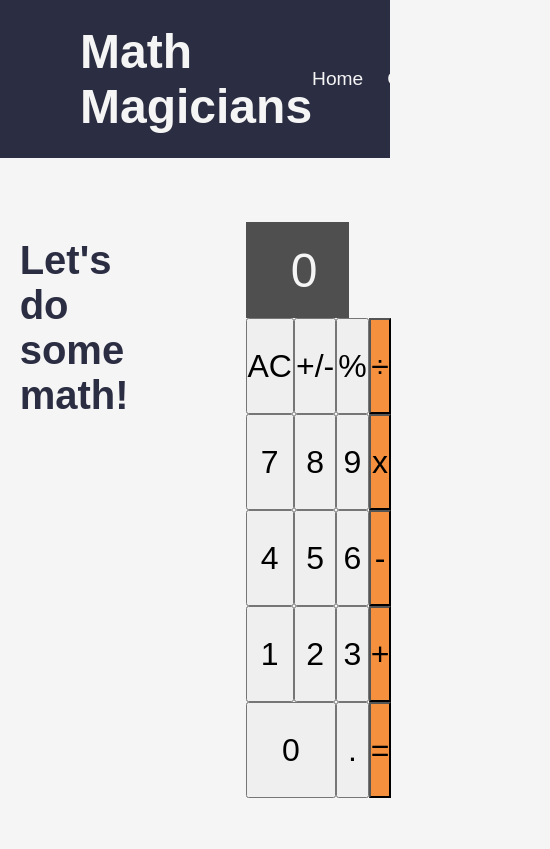
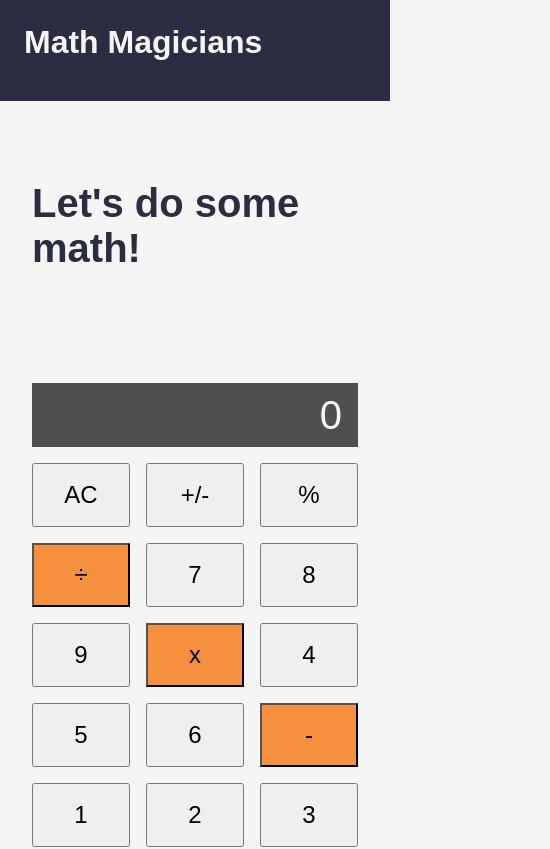
Before and after one commit to Cisco-the-wayword/Math-magicians, a React (Create React App) app: page /calculator in a window 390 px wide. Shown: the top 849 px of the page, 550 px wide, since content can reach past the window. Built offline with nearby package versions, Linux system fonts and the light colour scheme.

Commit message:
Add mobile styling

```diff
--- a/src/App.css
+++ b/src/App.css
@@ -128,3 +128,80 @@ body {
   text-align: center;
   color: #2b2d42;
 }
+
+@media only screen and (max-width: 600px) {
+  .navBar {
+  flex-direction: column;
+  align-items: flex-start;
+  padding: 1.5rem;
+  }
+
+  .navHeading {
+  font-size: 2rem;
+  margin-bottom: 1rem;
+  }
+
+  .navLinks {
+  display: none;
+  flex-direction: column;
+  gap: 1rem;
+  margin-top: 1rem;
+  background-color: #2b2d42;
+  width: 100%;
+  padding: 1rem;
+  }
+
+  .navLinks li {
+  width: 100%;
+  }
+
+  .navLinks li a {
+  font-size: 1.5rem;
+  color: #f5f5f5;
+  }
+
+  .showMenu {
+  display: block;
+  }
+
+  .calcPage {
+  grid-template-columns: 1fr;
+  }
+
+  .calculator {
+  width: 100%;
+  }
+
+  .resultBar {
+  height: 4rem;
+  font-size: 2.5rem;
+  padding: 0 1rem;
+  }
+
+  .keypad {
+  grid-template-columns: repeat(3, 1fr);
+  gap: 1rem;
+  margin-top: 1rem;
+  }
+
+  .singleButton,
+  .doubleButton {
+  height: 4rem;
+  font-size: 1.5rem;
+  }
+
+  .quoteContainer {
+  margin-top: 5rem;
+  font-size: 1.5rem;
+  }
+
+  .menuIcon {
+  font-size: 2.5rem;
+  cursor: pointer;
+  color: #f5f5f5;
+  }
+
+  .showMenu {
+  display: none;
+  }
+}
```
